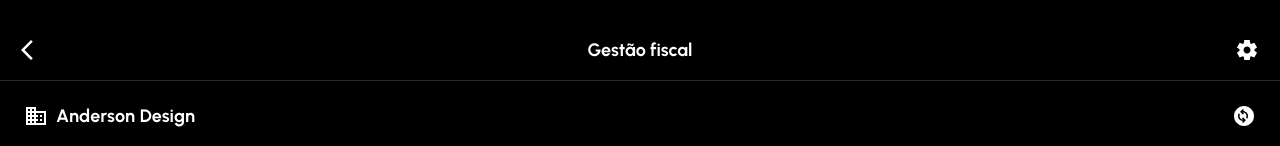
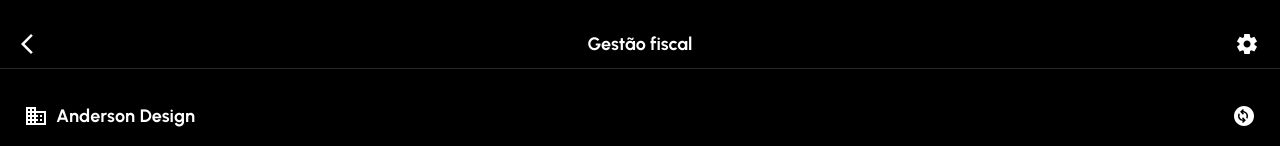
Before and after one commit to euandersonsantos/financas-v1, a React (Vite) app: page / in a window 1280 px wide. Shown: the top 146 px of the page. Built offline with nearby package versions, Linux system fonts and the light colour scheme.

Commit message:
Visual edit in Lovable
Edited UI in Lovable

```diff
--- a/src/components/Header.tsx
+++ b/src/components/Header.tsx
@@ -1,43 +1,29 @@
-
 import React from 'react';
 import { ArrowLeftIcon, SettingsIcon } from './icons';
-
 interface HeaderProps {
   title: string;
   onBackClick?: () => void;
   onSettingsClick?: () => void;
 }
-
 export const Header: React.FC<HeaderProps> = ({
   title,
   onBackClick,
   onSettingsClick
 }) => {
-  return (
-    <div className="w-full bg-black fixed top-0 left-0 right-0 z-50">
+  return <div className="w-full bg-black fixed top-0 left-0 right-0 z-50">
       {/* Safe area superior com fundo preto garantido */}
-      <div
-        className="w-full bg-black"
-        style={{
-          height: 'env(safe-area-inset-top, 0px)',
-          minHeight: '0px',
-          backgroundColor: '#000000'
-        }}
-      />
+      <div className="w-full bg-black" style={{
+      height: 'env(safe-area-inset-top, 0px)',
+      minHeight: '0px',
+      backgroundColor: '#000000'
+    }} />
 
-      <header
-        className="w-full bg-black relative border-b border-[rgba(255,255,255,0.16)]"
-        style={{
-          paddingTop: '20px',
-          backgroundColor: '#000000'
-        }}
-      >
-        <div className="flex justify-center items-center w-full px-[21px] h-[60px] max-sm:px-[15px] relative">
-          <button
-            onClick={onBackClick}
-            className="w-6 h-6 flex-shrink-0 z-10 flex items-center justify-center absolute left-[21px] max-sm:left-[15px]"
-            aria-label="Voltar"
-          >
+      <header className="w-full bg-black relative border-b border-[rgba(255,255,255,0.16)]" style={{
+      paddingTop: '20px',
+      backgroundColor: '#000000'
+    }}>
+        <div className="flex justify-center items-center w-full px-[21px] h-[48px] max-sm:px-[10px] relative">
+          <button onClick={onBackClick} className="w-6 h-6 flex-shrink-0 z-10 flex items-center justify-center absolute left-[21px] max-sm:left-[15px]" aria-label="Voltar">
             <ArrowLeftIcon />
           </button>
 
@@ -45,15 +31,10 @@ export const Header: React.FC<HeaderProps> = ({
             {title}
           </h1>
 
-          <button
-            onClick={onSettingsClick}
-            className="w-6 h-6 flex-shrink-0 z-10 flex items-center justify-center absolute right-[21px] max-sm:right-[15px]"
-            aria-label="Configurações"
-          >
+          <button onClick={onSettingsClick} className="w-6 h-6 flex-shrink-0 z-10 flex items-center justify-center absolute right-[21px] max-sm:right-[15px]" aria-label="Configurações">
             <SettingsIcon />
           </button>
         </div>
       </header>
-    </div>
-  );
+    </div>;
 };
```
